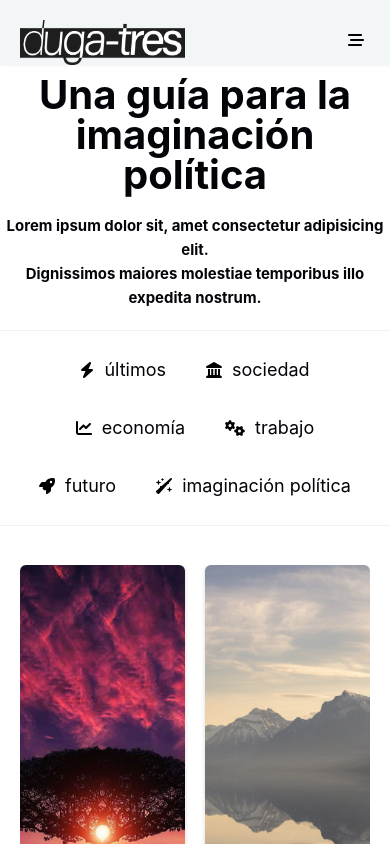
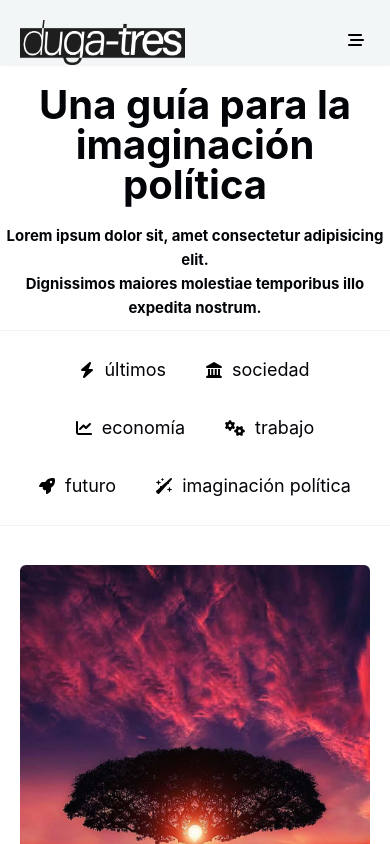
Before and after one commit to Franco-Juarez/duga-tres, a Next.js app: page / in a window 390 px wide. Shown: the top 844 px of the page. Built offline with nearby package versions, Linux system fonts and the light colour scheme; grey boxes are pictures that could not be loaded.

Commit message:
Ajustes nuevos para el blog

```diff
--- a/components/Slider.js
+++ b/components/Slider.js
@@ -13,26 +13,8 @@ import styles from "../components/slider.module.css";
 import Image from "next/image";
 import Arrow from "./svg/arrow";
 import Link from "next/link";
-import { useEffect, useState } from "react";
 
 export default function Slider({ postData }) {
-
-  const [slidesPerView, setSlidesPerView] = useState(2);
-
-  useEffect(() => {
-    const handleResize = () => {
-      // Cambia el valor de slidesPerView según el ancho de la pantalla
-      setSlidesPerView(window.innerWidth > 767 ? 2 : 1);
-    };
-
-    // Llama a handleResize cuando la ventana se redimensiona
-    window.addEventListener("resize", handleResize);
-
-    // Limpia el evento al desmontar el componente
-    return () => {
-      window.removeEventListener("resize", handleResize);
-    };
-  }, []);
 
   return (
     <div className={styles.swiperWrapper}>
@@ -40,12 +22,19 @@ export default function Slider({ postData }) {
         // install Swiper modules
         modules={[Pagination, Navigation]}
         spaceBetween={20}
-        slidesPerView={slidesPerView}
         loop={true}
         pagination={{ clickable: true, type: "bullets" }}
         style={{
           "--swiper-pagination-color": "#2D7676",
           "--swiper-navigation-color": "#020408",
+        }}
+        breakpoints={{
+          767: {
+            slidesPerView: 1,
+          },
+          1024: {
+            slidesPerView: 2,
+          },
         }}
       >
         {postData.map(({ id, date, title, image, author }) => (
--- a/styles/navBar.module.css
+++ b/styles/navBar.module.css
@@ -132,7 +132,7 @@
   justify-content: center;
   gap: 20px;
   padding-top: 20px;
-  padding-bottom: 20px;
+  padding-bottom: 10px;
 }
 
 .titleContainer h1{
@@ -202,8 +202,7 @@ font-size: 50px;
     max-width: 400px;
   }
   .titleContainer {
-    padding-top: 10px;
-    min-height: 200px;
+    padding-top: 20px;
   }
   .navContainer {
     display: grid;
@@ -242,4 +241,7 @@ font-size: 50px;
   .credits {
     padding-bottom: 20px;
   }
+  .titleContainer {
+    padding-top: 20px;
+  }
 }
```
